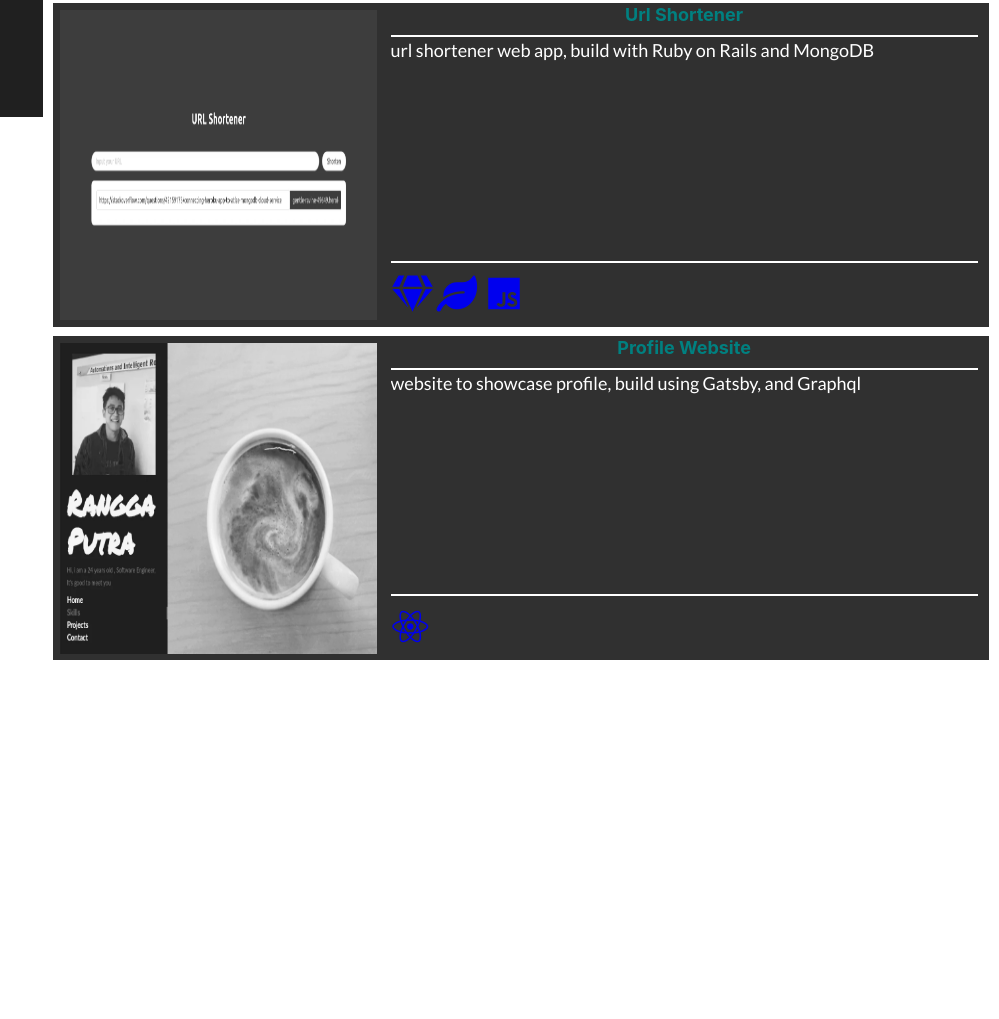
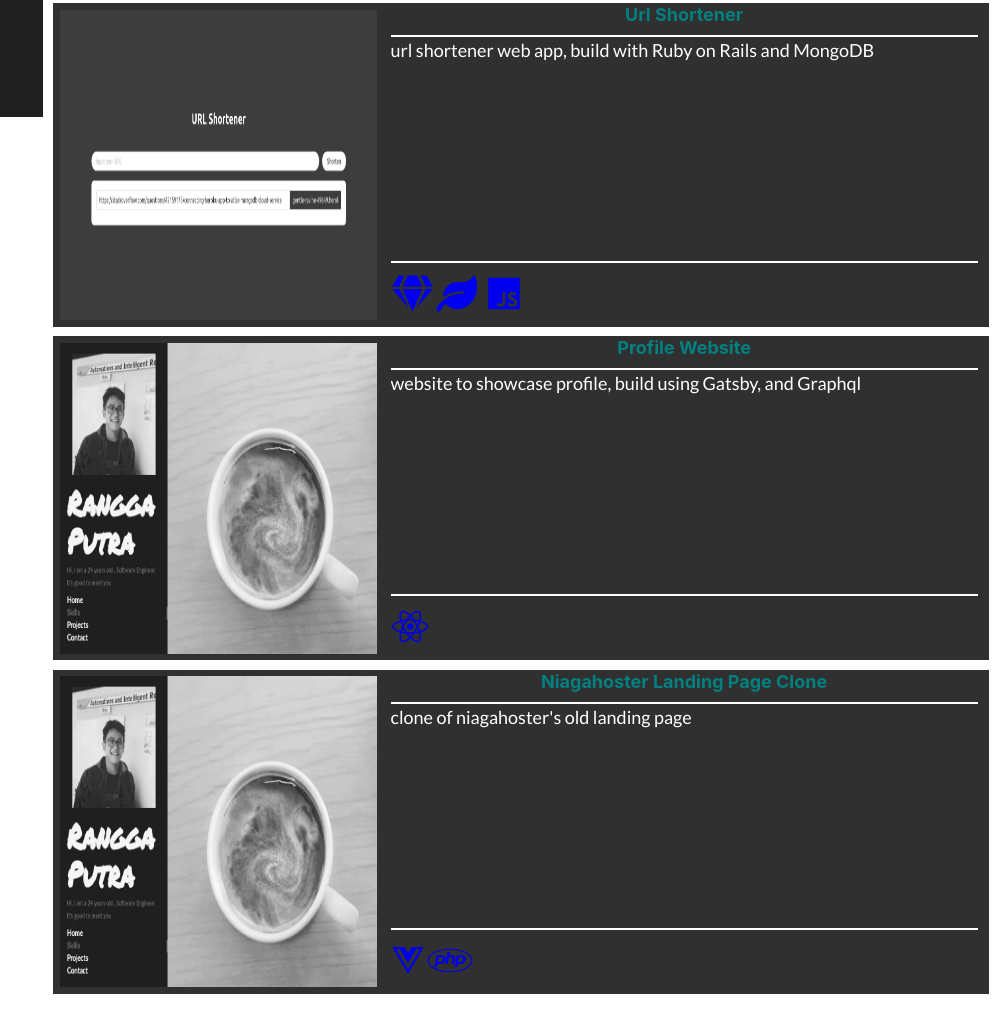
Before and after one commit to Rangga-PR/profile-site, a Gatsby site: page /projects in a window 1280 px wide. Shown: the part 683-1702 px from the top of the page, without its empty margins (281-1280 px from the left). Before the commit the page ends 1369 px from the top, so only its background shows below. Built offline with nearby package versions, Linux system fonts and the light colour scheme; Gatsby itself is replaced by a stand-in of ours; some icons are missing.

Commit message:
add new project

```diff
--- a/src/data/projectList.js
+++ b/src/data/projectList.js
@@ -69,6 +69,23 @@ const projectList = [
       },
     ],
   },
+  {
+    name: "Niagahoster Landing Page Clone",
+    description: "clone of niagahoster's old landing page",
+    thumbnail: profilesite,
+    alt: "niagahoster landing page clone",
+    url: "https://still-temple-23601.herokuapp.com",
+    stacks: [
+      {
+        name: "Vue",
+        icon: "fab fa-vuejs",
+      },
+      {
+        name: "PHP",
+        icon: "fab fa-php",
+      },
+    ],
+  },
 ]
 
 export default projectList
```
Also changed, not shown: src/images/niagahoster.webp (added).
